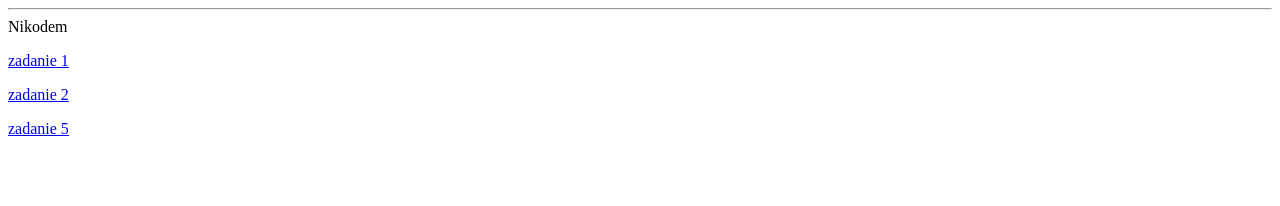
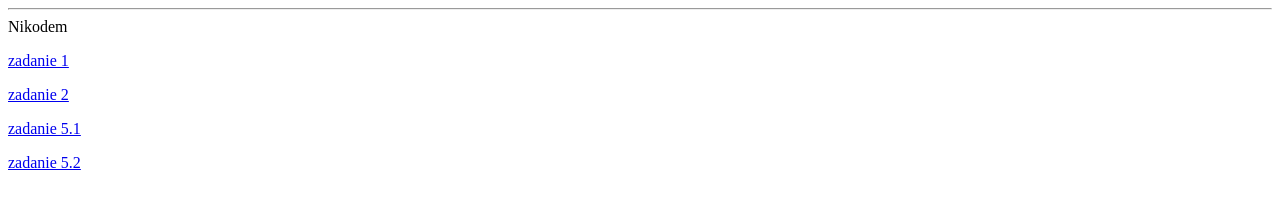
Before and after one commit to Naynek08/Tylko-Legia, a plain HTML site: page index.html in a window 1280 px wide. Drawn offline with Linux system fonts and the light colour scheme.

Commit message:
Add new links to zadanie 5.1 and 5.2

```diff
--- a/index.html
+++ b/index.html
@@ -8,7 +8,8 @@
 <hr>Nikodem
 <p><a href="zad1.1.html">zadanie 1</a></p>
 <p><a href="zad2.html">zadanie 2</a></p>
-<p><a href="Zadanie5_1.html">zadanie 5</a></p>
+<p><a href="Zadanie5_1.html">zadanie 5.1</a></p>
+    <p><a href="5_2.html">zadanie 5.2</a></p>
 
 
 </body>
```
